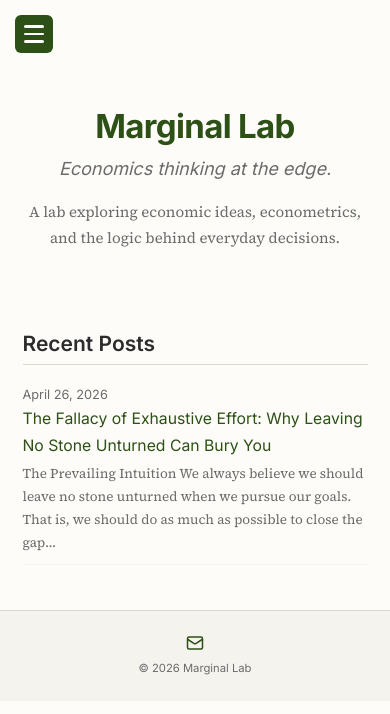
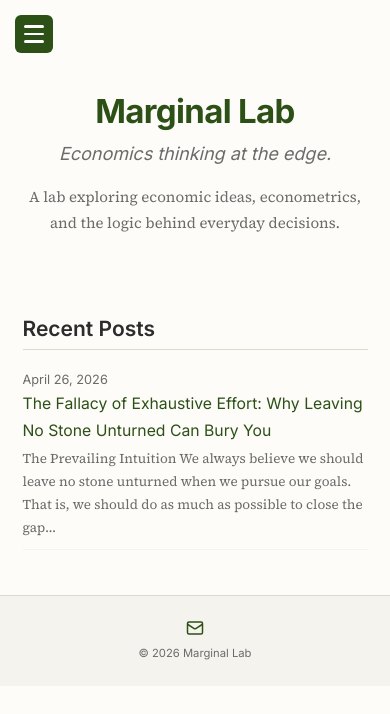
Before and after one commit to marginallabs/marginallabs.github.io, a Jekyll site: the page built from index.md, in a window 390 px wide. Shown: the top 714 px of the page. Built offline with Jekyll 4.4.1, drawn with Linux system fonts in a browser that asks for light colours.

Commit message:
Reduce mobile top padding to 3rem
Co-Authored-By: Claude Opus 4.7 <noreply@anthropic.com>

```diff
--- a/assets/css/style.css
+++ b/assets/css/style.css
@@ -547,8 +547,8 @@ img.figure-img {
     transform: translateY(-7.5px) rotate(-45deg);
   }
 
-  .page-content { padding-top: 3.5rem; }
-  .home-hero { padding: 3.5rem 0 1.5rem; }
+  .page-content { padding-top: 3rem; }
+  .home-hero { padding: 3rem 0 1.5rem; }
   .lab-title { font-size: 2.2rem; }
   html { font-size: 15px; }
 }
```
